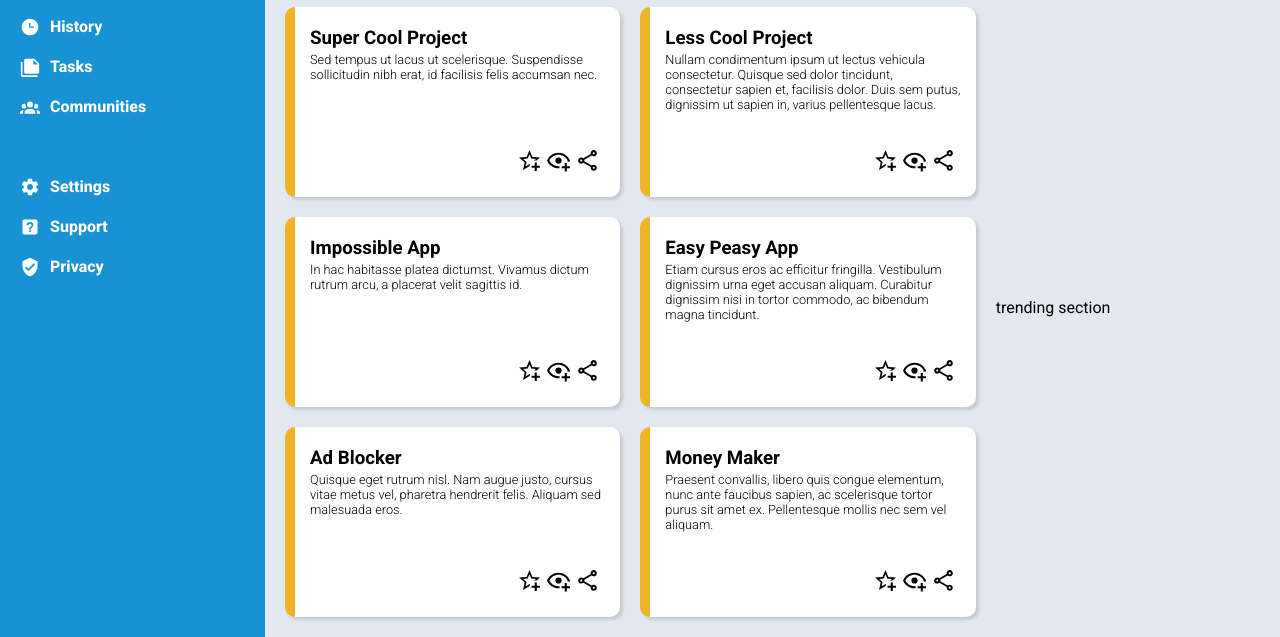
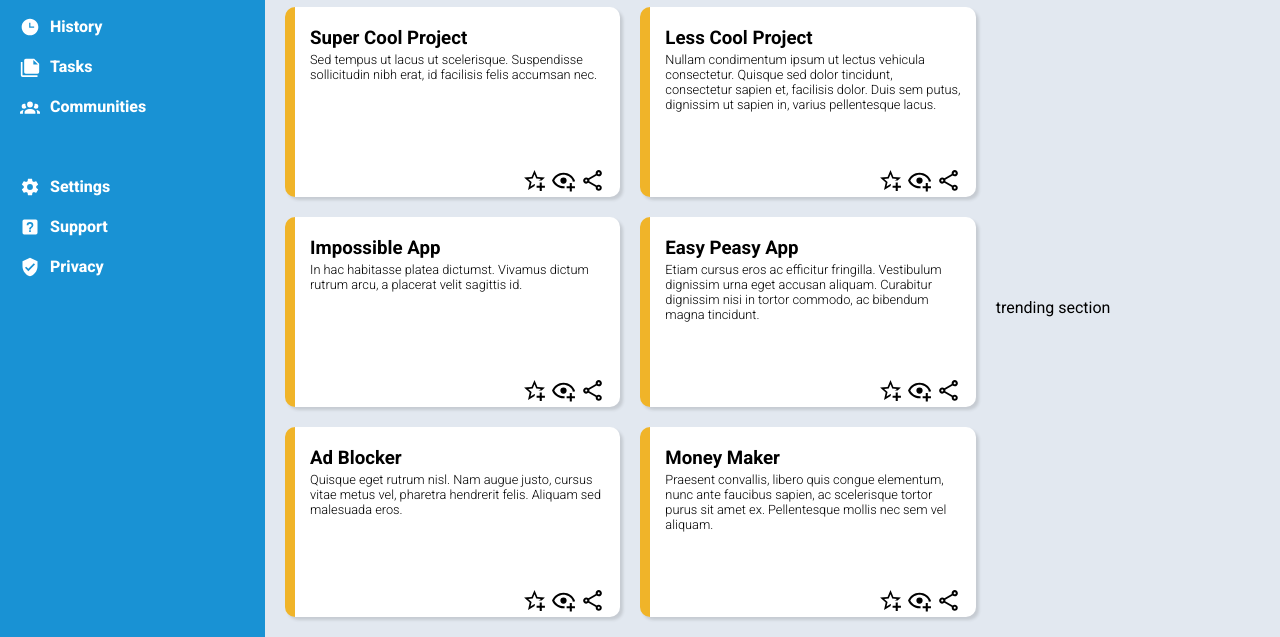
Before and after one commit to Shenkrad/odin-admin-dashboard, a plain HTML site: page index.html in a window 1280 px wide. Shown: the part 193-830 px from the top of the page. Drawn offline with Linux system fonts and the light colour scheme.

Commit message:
feat: control card text overflow
- card-content text overflow is now hidden to avoid moving or overlapping card buttons

```diff
--- a/style.css
+++ b/style.css
@@ -189,7 +189,7 @@ h2 {
     grid-column: 1 / 6;
     grid-row: 1 / 8;
     display: grid;
-    grid-template-columns: repeat(2, 1fr);
+    grid-template-columns: repeat(2, minmax(230px, 1fr));
     grid-template-rows: 40px repeat(3, 1fr);
     align-items: center;
     gap: 20px
@@ -207,7 +207,14 @@ h2 {
     background-color: white;
     padding: 20px 15px;
     box-shadow: 3px 3px 3px #36363628;
-    position: relative;
+    display: grid;
+    grid-template-columns: 1fr;
+    grid-template-rows: 130px 40px;
+}
+
+.card-text{
+    overflow: hidden;
+    min-height: 0px;
 }
 
 .card-header {
@@ -222,9 +229,8 @@ h2 {
 }
 
 .card-buttons {
-    position: absolute;
-    bottom: 20px;
-    right: 20px;
+    align-self: end;
+    justify-self: end;
 }
 
 .card-buttons svg {
```
